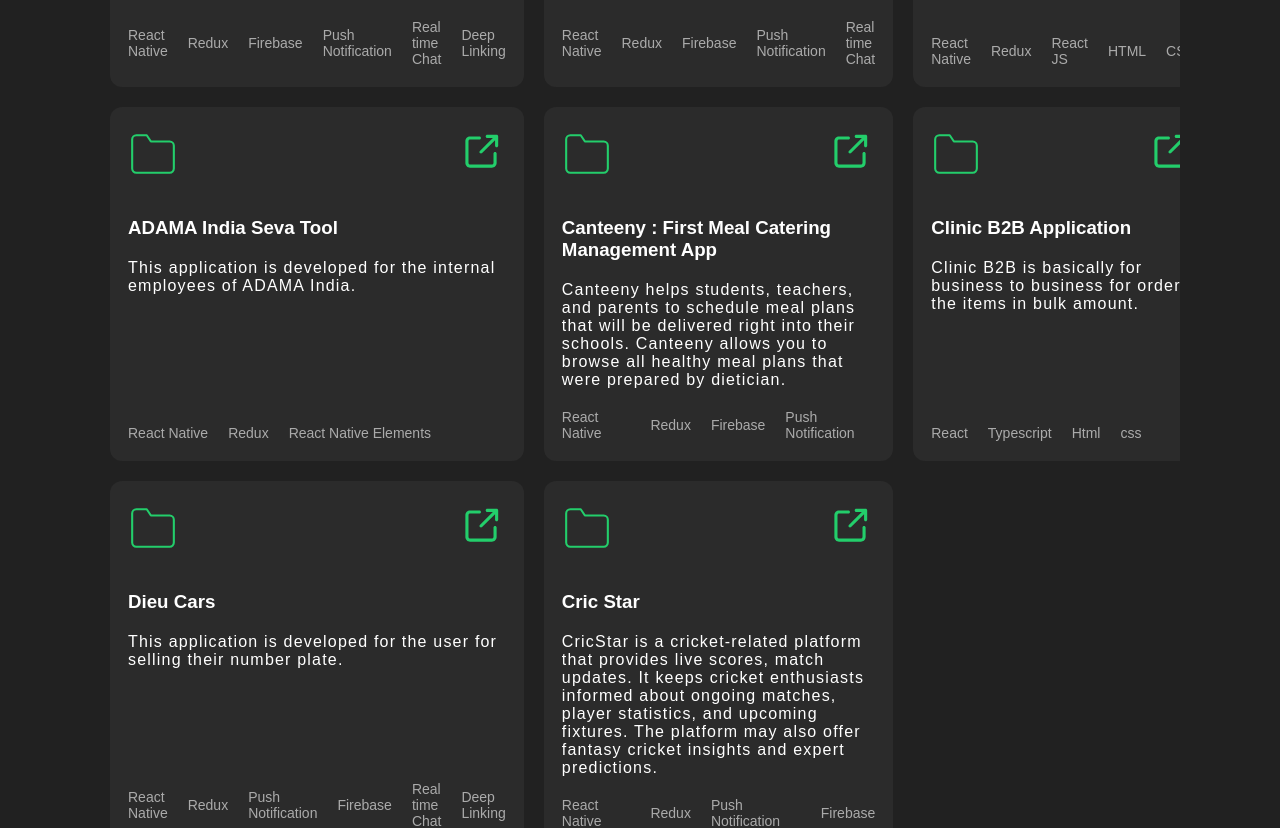
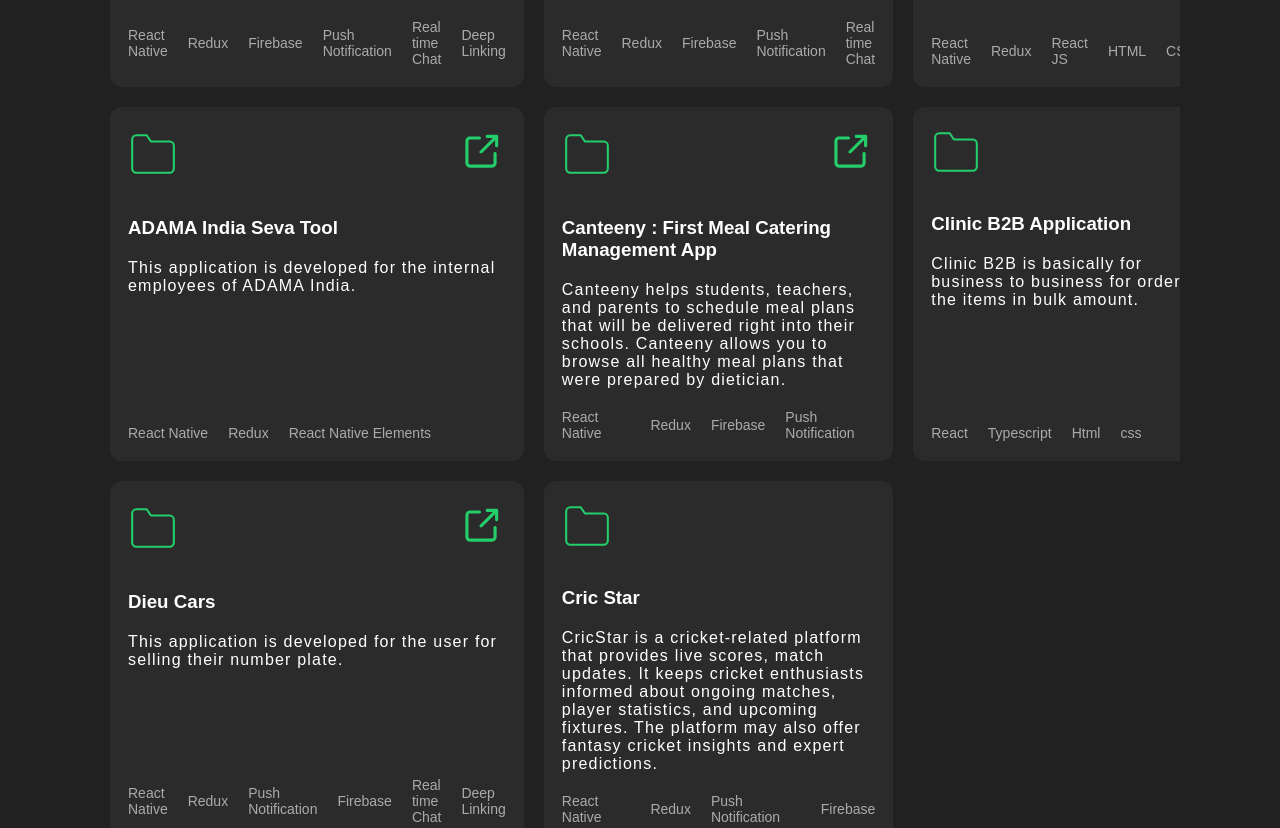
Before and after one commit to Ajaybisht13/newportfolio, a React (Create React App) app: page / in a window 1280 px wide. Shown: the part 1640-2468 px from the top of the page. Built offline with nearby package versions, Linux system fonts and the light colour scheme.

Commit message:
updatedataset

```diff
--- a/src/components/Project/Project.js
+++ b/src/components/Project/Project.js
@@ -163,9 +163,9 @@
             <header>
               <svg width="50" xmlns="http://www.w3.org/2000/svg" role="img" viewBox="0 0 24 24" fill="none" stroke="#23ce6b " stroke-width="1" stroke-linecap="round" stroke-linejoin="round" ><title>Folder</title><path d="M22 19a2 2 0 0 1-2 2H4a2 2 0 0 1-2-2V5a2 2 0 0 1 2-2h5l2 3h9a2 2 0 0 1 2 2z"></path></svg>
               <div className="project-links">
-                <a href=" " target="_blank" rel="noreferrer">
+                {/* <a href=" " target="_blank" rel="noreferrer">
                   <img src={externalLink} alt="Visit site" />
-                </a>
+                </a> */}
               </div>
             </header>
             <div className="body">
@@ -221,9 +221,9 @@
                 {/* <a href=" " target="_blank" rel="noreferrer">
                   <img src={githubIcon} alt="Visit site" />
                 </a> */}
-                <a href="" target="_blank" rel="noreferrer">
+                {/* <a href="" target="_blank" rel="noreferrer">
                   <img src={externalLink} alt="Visit site" />
-                </a>
+                </a> */}
               </div>
             </header>
             <div className="body">
```
